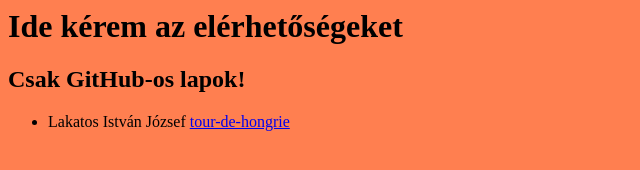
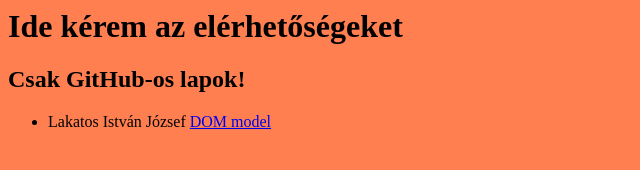
Before and after one commit to lengyi69/web11a, a plain HTML site: page index.html in a window 1280 px wide. Shown: the full height of the page, 0-640 px from the left. Drawn offline with Linux system fonts and the light colour scheme.

Commit message:
Update index.html

```diff
--- a/index.html
+++ b/index.html
@@ -12,7 +12,7 @@
     <h2>Csak GitHub-os lapok!</h2>
     <ul>
 
-		    <li>Lakatos István József <a href="https://jozsef323231.github.io/oldal/"target:"_blank">tour-de-hongrie</a></li>
+		    <li>Lakatos István József <a href="https://jozsef323231.github.io/oldal/"target:"_blank">DOM model</a></li>
     </ul>
   </body>
 </html>
```
